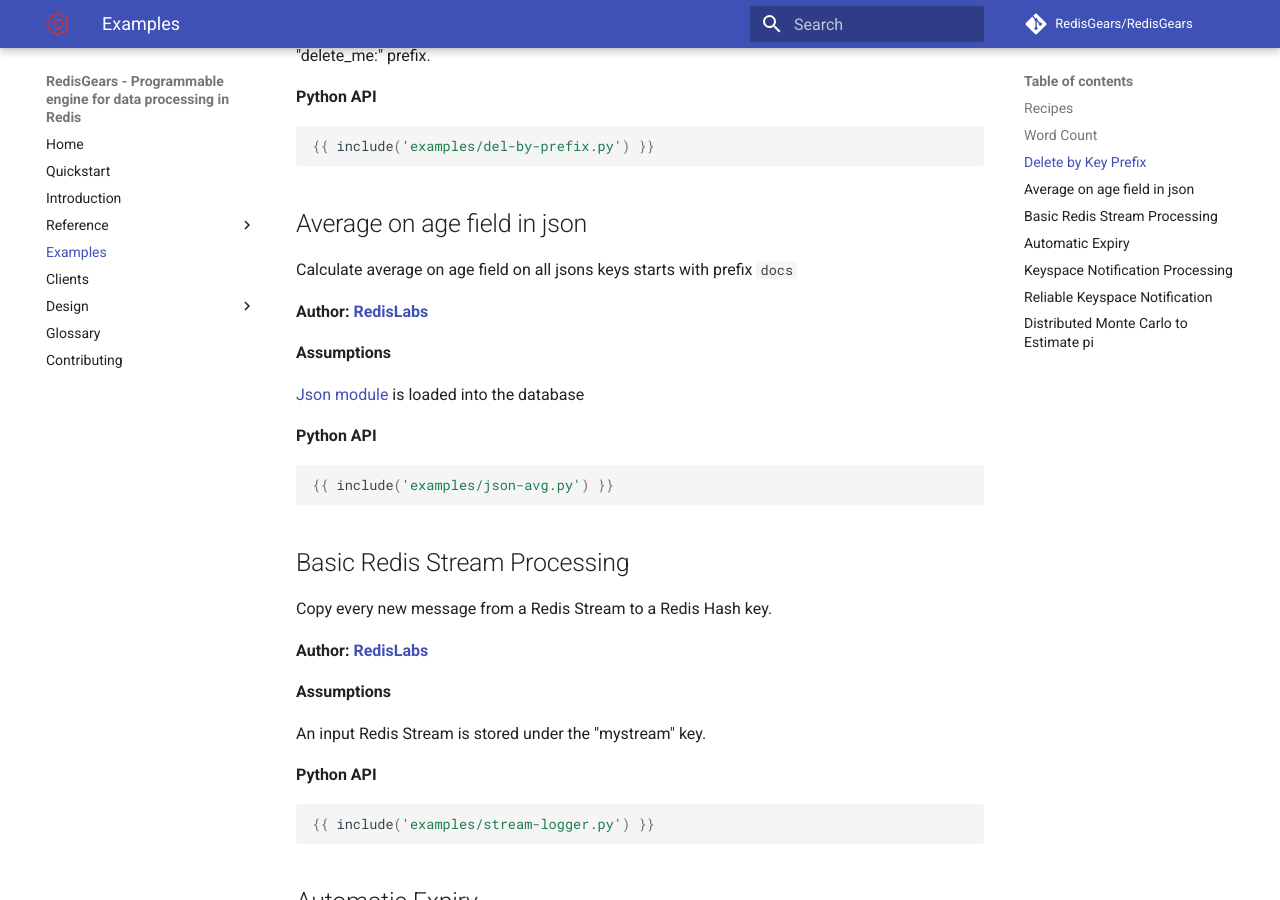
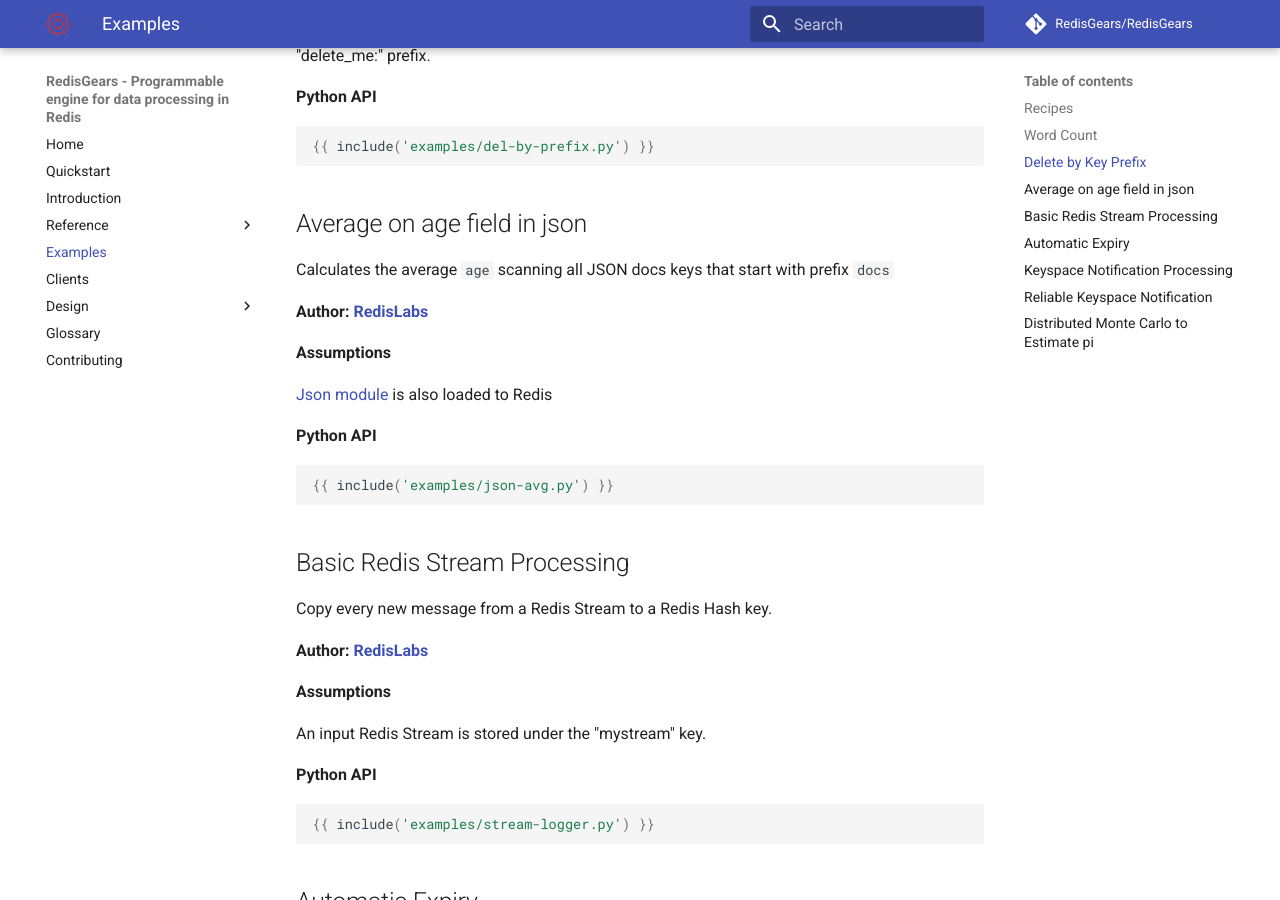
Before and after one commit to RedisGears/RedisGears, an MkDocs documentation site: the page built from docs/examples.md, in a window 1280 px wide and 900 px high, scrolled down 1560 px. Built offline with MkDocs 1.6.1 and Material for MkDocs 9.7.7, drawn with Linux system fonts in a browser that asks for light colours; comment, search, counter and statistics services are not loaded.

Commit message:
Update examples.md

````diff
--- a/docs/examples.md
+++ b/docs/examples.md
@@ -44,13 +44,13 @@
 ```
 
 ## Average on age field in json
-Calculate average on age field on all jsons keys starts with prefix `docs`
+Calculates the average `age` scanning all JSON docs keys that start with prefix `docs`
 
 **Author: [RedisLabs](https://redislabs.com/)**
 
 **Assumptions**
 
-[Json module](https://oss.redislabs.com/redisjson/) is loaded into the database
+[Json module](https://oss.redislabs.com/redisjson/) is also loaded to Redis
 
 **Python API**
 
````
